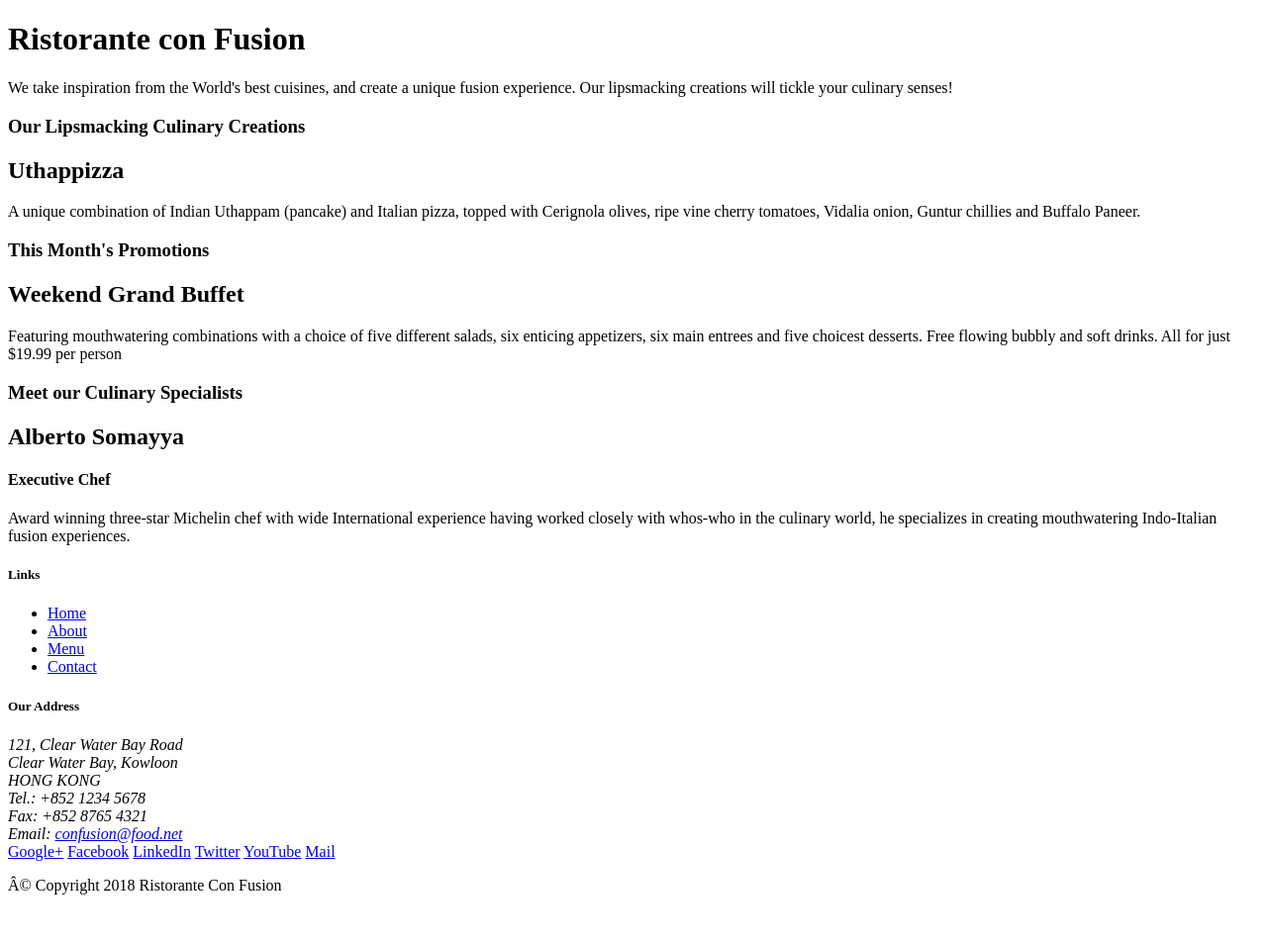
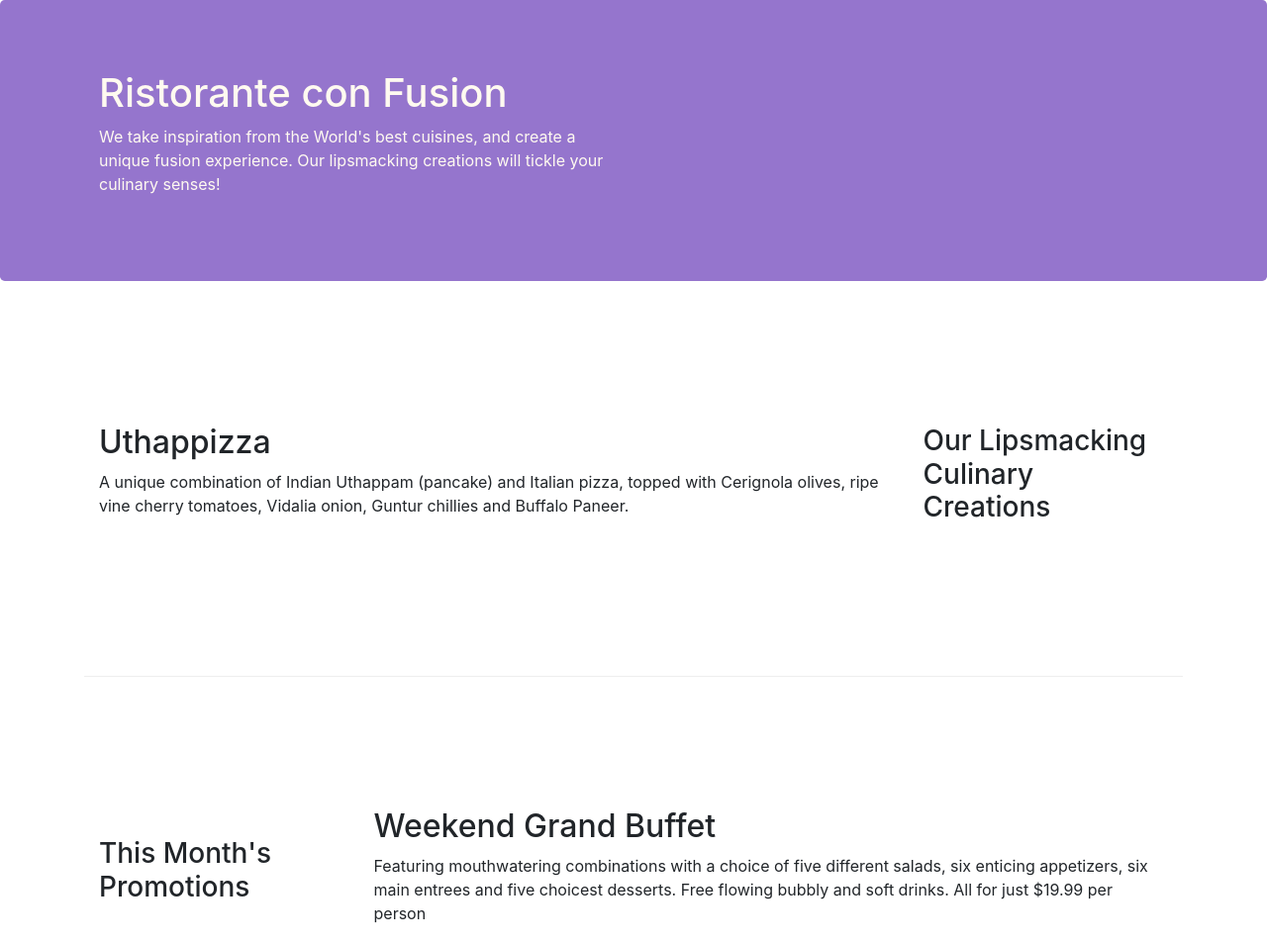
Before and after one commit to ccolman/fullstack, a website: page index.html in a window 1280 px wide. Shown: the top 954 px of the page at 99% size. Before the commit the page ends 920 px from the top, so only its background shows below. Drawn offline with nearby package versions, Linux system fonts and the light colour scheme.

Commit message:
Bootstrap Grid update

```diff
--- /dev/null
+++ b/css/styles.css
@@ -0,0 +1,28 @@
+.row-header {
+    margin: 0px auto;
+    padding: 0px auto;
+}
+
+.row-content {
+    margin: 0px auto;
+    padding: 50px 0px 50px 0px;
+    border-bottom: 1px ridge;
+    min-height: 400px;
+}
+
+.footer {
+    background-color:#D1C4E9;
+    margin: 0px auto;
+    padding: 20px 0px 20px 0px;
+}
+.jumbotron {
+    padding: 70px 30px 70px 30px;
+    margin: 0px auto;
+    background: #9575cd;
+    color: floralwhite;
+}
+.address {
+    font-size:  80%;
+    margin: 0px;
+    color: #0f0f0f;
+}
--- a/index.html
+++ b/index.html
@@ -2,59 +2,60 @@
 <html lang="en">
 
 <head>
+    <meta charset="utf-8">
+    <meta name="viewport" content="width=device-width, initial-scale=1, shrink-to-fit=no">
+    <meta http-equiv="x-ua-compatible" content="ie=edge">
+
+    <!-- Bootstrap CSS -->
+    <link rel="stylesheet" href="node_modules/bootstrap/dist/css/bootstrap.min.css">
+    <link rel="stylesheet" href="css/styles.css">
     <title>Ristorante Con Fusion
-        <meta charset="utf-8">
-        <meta name="viewport" content="width=device-width, initial-scale=1, shrink-to-fit=no">
-        <meta http-equiv="x-ua-compatible" content="ie=edge">
-
-        <!-- Bootstrap CSS -->
-        <link rel="stylesheet" href="node_modules/bootstrap/dist/css/bootstrap.min.css">
 
     </title>
 </head>
 
 <body>
 
-    <header>
-        <div>
-            <div>
-                <div>
+    <header class="jumbotron">
+        <div class="container">
+            <div class="row row-header">
+                <div class="col=12 col-sm-6">
                     <h1>Ristorante con Fusion</h1>
                     <p>We take inspiration from the World's best cuisines, and create a unique fusion experience. Our lipsmacking creations will tickle your culinary senses!</p>
                 </div>
-                <div>
+                <div class="col-12 col-sm">
                 </div>
             </div>
         </div>
     </header>
 
-    <div>
-        <div>
-            <div>
+    <div class="container">
+        <div class="row row-content align-items-center">
+            <div class="col-12 col-sm-4 order-sm-last col-md-3">
                 <h3>Our Lipsmacking Culinary Creations</h3>
             </div>
-            <div>
+            <div class="col col-sm order-sm-first col-md">
                 <h2>Uthappizza</h2>
                 <p>A unique combination of Indian Uthappam (pancake) and Italian pizza, topped with Cerignola olives, ripe vine cherry tomatoes, Vidalia onion, Guntur chillies and Buffalo Paneer.</p>
             </div>
         </div>
 
 
-        <div>
-            <div>
+        <div class="row row-content align-items-center">
+            <div class="col-12 col-sm-4 col-md-3" >
                 <h3>This Month's Promotions</h3>
             </div>
-            <div>
+            <div class="col col-sm col-md">
                 <h2>Weekend Grand Buffet</h2>
                 <p>Featuring mouthwatering combinations with a choice of five different salads, six enticing appetizers, six main entrees and five choicest desserts. Free flowing bubbly and soft drinks. All for just $19.99 per person </p>
             </div>
         </div>
 
-        <div>
-            <div>
+        <div class="row row-content align-items-center">
+            <div class="col-12 col-sm-4 order-sm-last col-md-3">
                 <h3>Meet our Culinary Specialists</h3>
             </div>
-            <div>
+            <div class="col col-sm order-sm-first col-md">
                 <h2>Alberto Somayya</h2>
                 <h4>Executive Chef</h4>
                 <p>Award winning three-star Michelin chef with wide International experience having worked closely with whos-who in the culinary world, he specializes in creating mouthwatering Indo-Italian fusion experiences. </p>
@@ -62,19 +63,19 @@
         </div>
     </div>
 
-    <footer>
-        <div>
-            <div>
-                <div>
+    <footer class="footer">
+        <div class="container">
+            <div class="row">
+                <div class="col-4 offset-1 col-sm-2">
                     <h5>Links</h5>
-                    <ul>
+                    <ul class="list-unstyled" >
                         <li><a href="#">Home</a></li>
                         <li><a href="#">About</a></li>
                         <li><a href="#">Menu</a></li>
                         <li><a href="#">Contact</a></li>
                     </ul>
                 </div>
-                <div>
+                <div class="col-7 col-sm-5">
                     <h5>Our Address</h5>
                     <address>
 		              121, Clear Water Bay Road<br>
@@ -85,8 +86,8 @@
 		              Email: <a href="mailto:confusion@food.net">confusion@food.net</a>
 		           </address>
                 </div>
-                <div>
-                    <div>
+                <div class="col-12 col-sm-4 align-self-center">
+                    <div class="text-center">
                         <a href="http://google.com/+">Google+</a>
                         <a href="http://www.facebook.com/profile.php?id=">Facebook</a>
                         <a href="http://www.linkedin.com/in/">LinkedIn</a>
@@ -96,8 +97,8 @@
                     </div>
                 </div>
            </div>
-           <div>
-                <div>
+           <div class="row justify-content-center">
+                <div class="col-auto">
                     <p>© Copyright 2018 Ristorante Con Fusion</p>
                 </div>
            </div>
```
